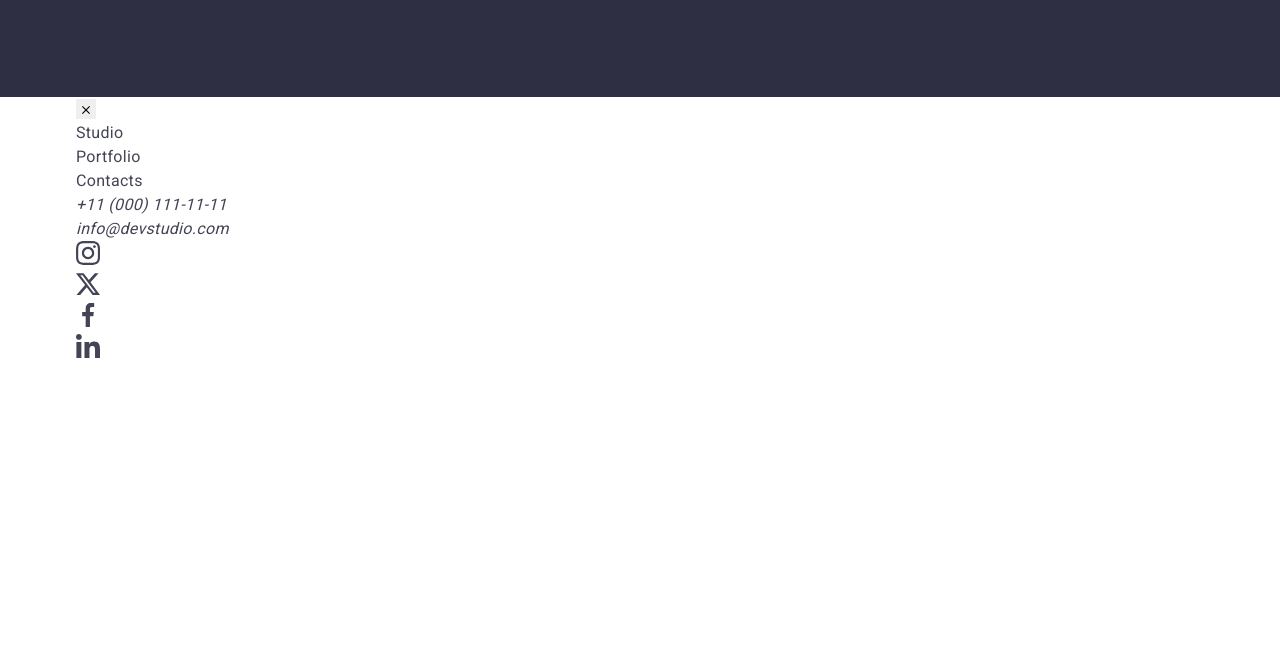
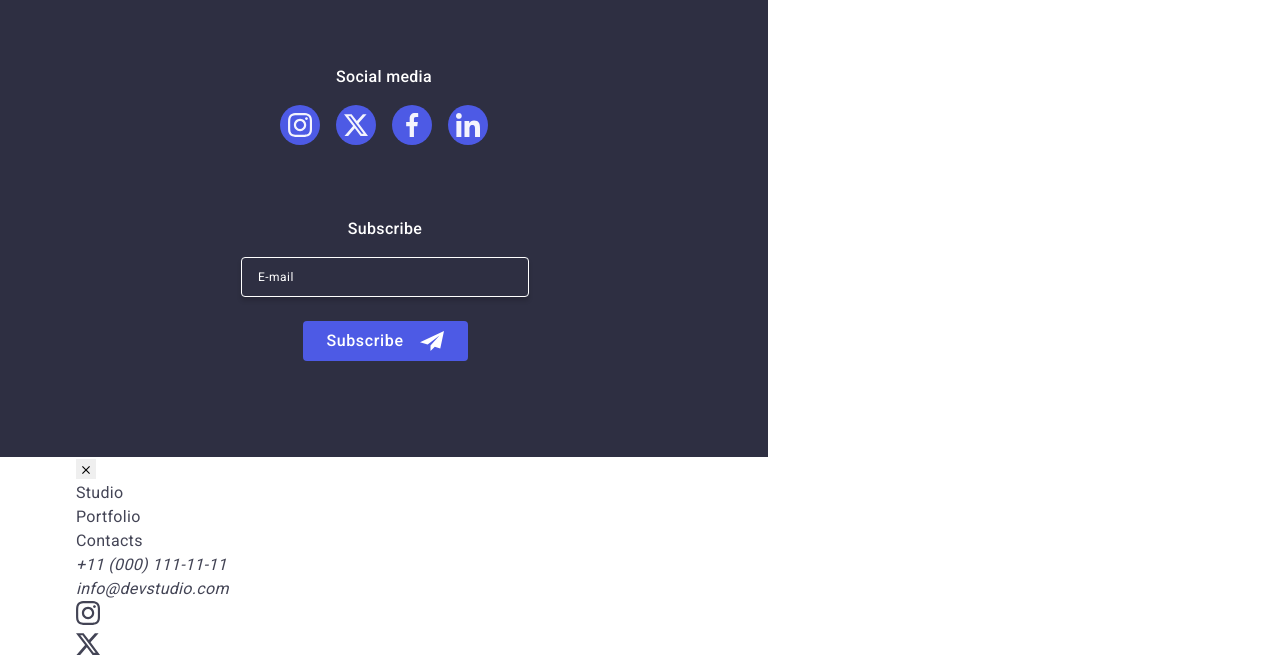
Before and after one commit to maxyyymax/goit-markup-hw-06, a plain HTML site: page index.html in a window 1280 px wide. Shown: the part 3419-4076 px from the top of the page. Before the commit the page ends 3784 px from the top, so only its background shows below. Drawn offline with nearby package versions, Linux system fonts and the light colour scheme.

Commit message:
fix footer

```diff
--- a/css/footer.css
+++ b/css/footer.css
@@ -1,28 +1,127 @@
 .footer {
   background-color: #2e2f42;
-  padding-top: 100px;
-  padding-bottom: 100px;
+  padding-top: 96px;
+  padding-bottom: 96px;
+  max-width: 320px;
+  @media only screen and (min-width: 768px) {
+    max-width: 768px;
+  }
 }
 .footer-text {
+  color: #f4f4fd;
+  font-weight: 400;
+  font-size: 16px;
+  line-height: 150%;
+  letter-spacing: 0.02em;
+  width: 288px;
   color: #f4f4fd;
 }
 .logo-footer {
   color: #f4f4fd;
+  font-weight: 700;
 }
 
 .footer-logo {
-  display: inline-block;
+  margin: 0;
+  display: flex;
   margin-bottom: 16px;
+  justify-content: center;
+  margin-left: auto;
+  margin-right: auto;
 }
 
-.footer-text {
-  width: 264px;
-  color: #f4f4fd;
+.footer-social-text {
+  display: flex;
+  font-weight: 500;
+  font-size: 16px;
+  line-height: 1.5;
+  letter-spacing: 0.02em;
+  color: #ffffff;
+  margin-bottom: 16px;
+  justify-content: center;
+}
+
+.footer-social {
+  display: flex;
+  flex-direction: column;
+  max-width: 320px;
+}
+
+.footer-social-list {
+  display: flex;
+  gap: 16px;
+  list-style: none;
+  margin: 0;
+  padding: 0;
+  justify-content: center;
+}
+
+.footer-subscribe-title {
+  display: flex;
+  color: #ffffff;
+  margin-bottom: 16px;
+  font-weight: 500;
+  justify-content: center;
+}
+
+.footer-subscribe {
+  display: flex;
+  flex-direction: column;
+  margin-left: auto;
+  max-width: 320px;
+}
+
+.footer-subscribe-input {
+  display: flex;
+  justify-content: center;
+  width: 288px;
+  height: 40px;
+  border: 1px solid #ffffff;
+  background-color: transparent;
+  font-size: 12px;
+  line-height: 2;
+  letter-spacing: 0.04em;
+  padding-left: 16px;
+  box-shadow: 0px 4px 4px rgba(0, 0, 0, 0.15);
+  border-radius: 4px;
+  color: #ffffff;
+  transition: border-color 250ms cubic-bezier(0.4, 0, 0.2, 1);
+}
+
+.footer-subscribe-btn {
+  min-width: 165px;
+  height: 40px;
+  display: flex;
+  justify-content: center;
+  align-items: center;
+  font-family: 'Roboto', sans-serif;
+  font-size: 16px;
+  font-weight: 500;
+  line-height: 1.5;
+  letter-spacing: 0.04em;
+  color: #ffffff;
+  cursor: pointer;
+  background-color: #4d5ae5;
+  border: none;
+  border-radius: 4px;
+  transition: background-color 250ms cubic-bezier(0.4, 0, 0.2, 1);
+  margin-left: auto;
+  margin-right: auto;
+}
+
+.footer-subscribe-form {
+  display: flex;
+  gap: 16px;
+  flex-direction: column;
+  align-items: center;
 }
 
 .footer-container {
   display: flex;
-  align-items: flex-start;
+  flex-direction: column;
+  gap: 72px;
+  max-width: 320px;
+  margin: 0 auto;
 }
 
 .footer-info {
@@ -66,21 +165,6 @@
   color: #f4f4fd;
 }
 
-.footer-subscribe-input {
-  width: 264px;
-  height: 40px;
-  border: 1px solid #ffffff;
-  background-color: transparent;
-  font-size: 12px;
-  line-height: 2;
-  letter-spacing: 0.04em;
-  padding-left: 16px;
-  box-shadow: 0px 4px 4px rgba(0, 0, 0, 0.15);
-  border-radius: 4px;
-  color: #ffffff;
-  transition: border-color 250ms cubic-bezier(0.4, 0, 0.2, 1);
-}
-
 .footer-subscribe-input::placeholder {
   color: #ffffff;
 }
@@ -88,24 +172,6 @@
 .footer-subscribe-input:focus {
   outline: none;
   border-color: #31d0aa;
-}
-.footer-subscribe-btn {
-  min-width: 165px;
-  height: 40px;
-  display: flex;
-  justify-content: center;
-  align-items: center;
-  font-family: "Roboto", sans-serif;
-  font-size: 16px;
-  font-weight: 500;
-  line-height: 1.5;
-  letter-spacing: 0.04em;
-  color: #ffffff;
-  cursor: pointer;
-  background-color: #4d5ae5;
-  border: none;
-  border-radius: 4px;
-  transition: background-color 250ms cubic-bezier(0.4, 0, 0.2, 1);
 }
 
 .footer-subscribe-btn:hover,
@@ -116,18 +182,6 @@
 .footer-subscribe-icon {
   margin-left: 16px;
   color: #ffffff;
-}
-
-.footer-subscribe-title {
-  color: #ffffff;
-  margin-bottom: 16px;
-  font-weight: 500;
-}
-
-.footer-subscribe {
-  display: flex;
-  flex-direction: column;
-  margin-left: auto;
 }
 
 .footer-subscribe-form {
```
